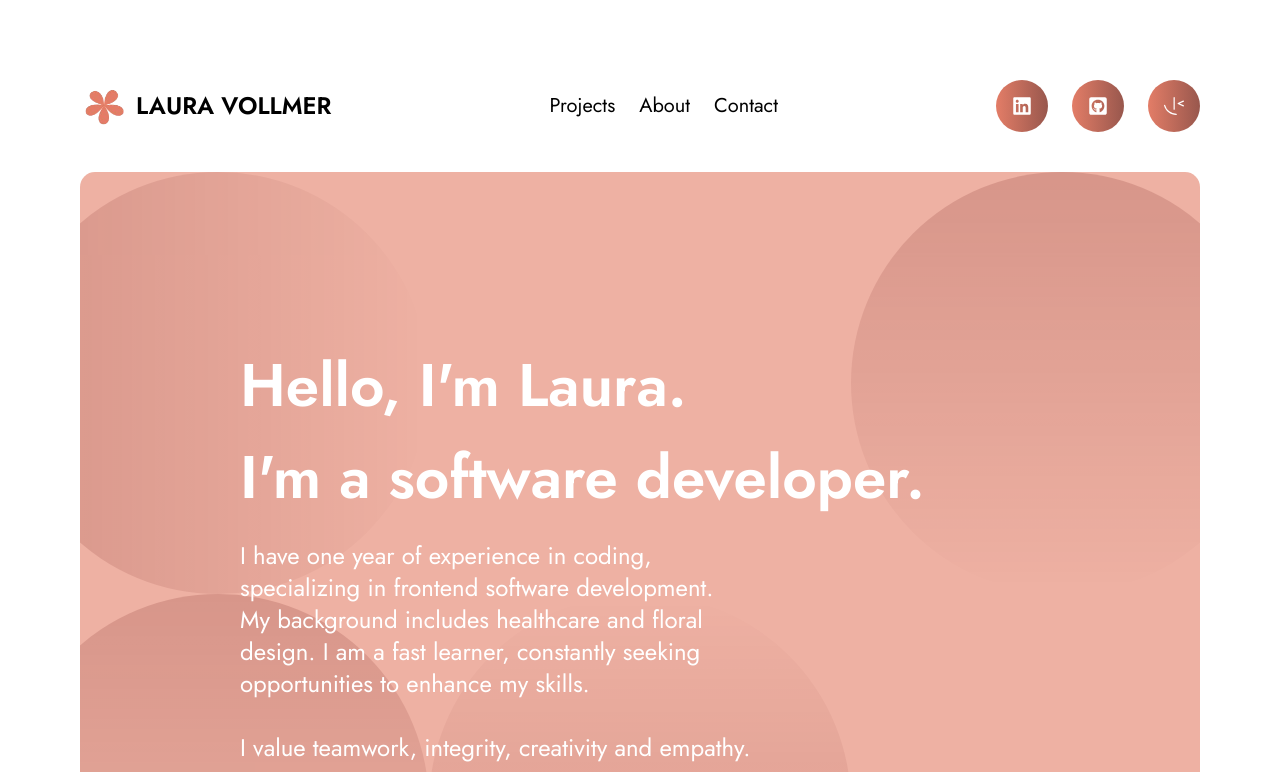
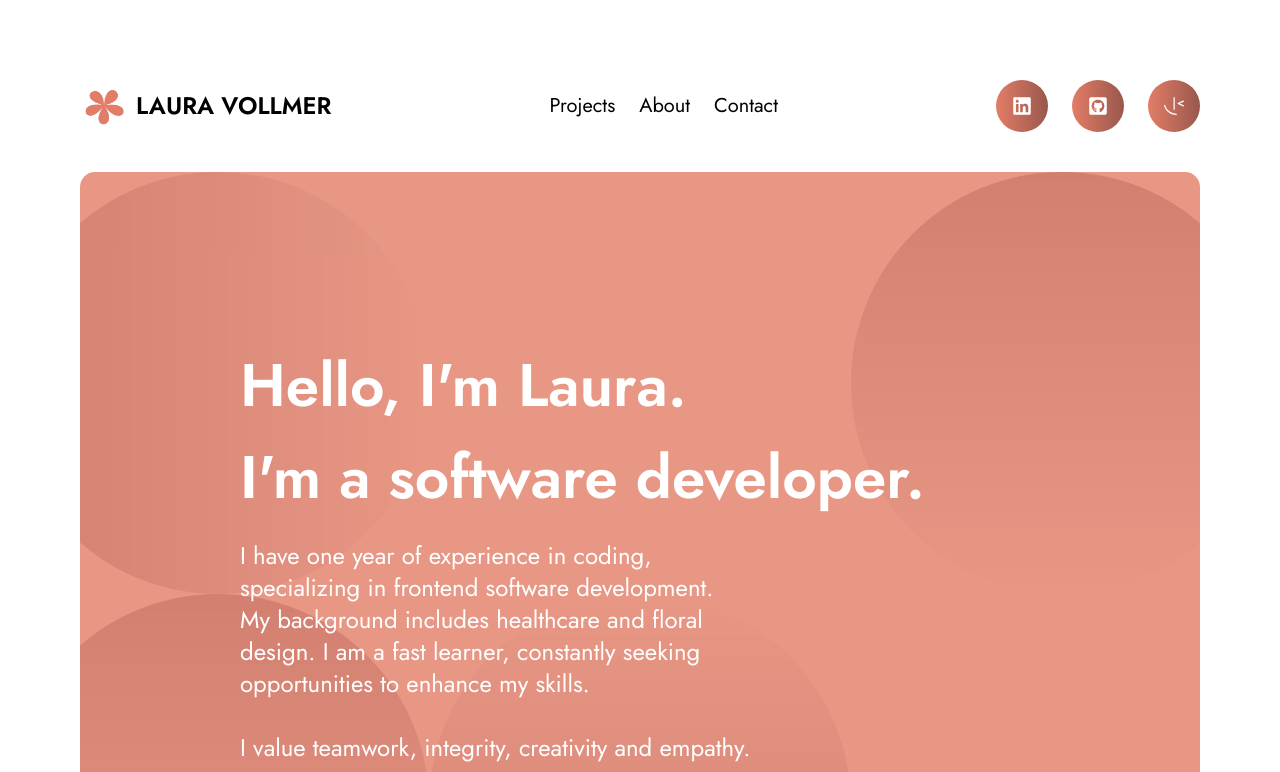
Before and after one commit to lavollmer/portfolio-lauradev, a React (Vite) app: page / in a window 1280 px wide. Shown: the top 772 px of the page. Built offline with nearby package versions, Linux system fonts and the light colour scheme.

Commit message:
updating color for legibility with web accessibility

```diff
--- a/src/components/Landing.jsx
+++ b/src/components/Landing.jsx
@@ -7,7 +7,7 @@ const SplashPage = () => {
   return (
     <>
       {/* desktop version */}
-      <div className="hidden md:flex bg-burnt-sienna bg-opacity-60 mt-10 font-jost relative landing-container">
+      <div className="hidden md:flex bg-burnt-sienna bg-opacity-80 mt-10 font-jost relative landing-container">
         <div className="flex flex-row relative w-full rounded-lg">
           <div className="flex flex-col justify-center p-20 space-y-6  relative">
             {/* Background overlay */}
@@ -46,7 +46,7 @@ const SplashPage = () => {
         </div>
       </div>
       {/* mobile version */}
-      <div className="flex flex-col mt-6 md:hidden bg-burnt-sienna bg-opacity-60 font-jost relative landing-container">
+      <div className="flex flex-col mt-6 md:hidden bg-burnt-sienna bg-opacity-80 font-jost relative landing-container">
         <div className="flex flex-col relative w-full rounded-lg">
           <div className="flex flex-col justify-center space-y-2  relative">
             {/* Background overlay */}
```
